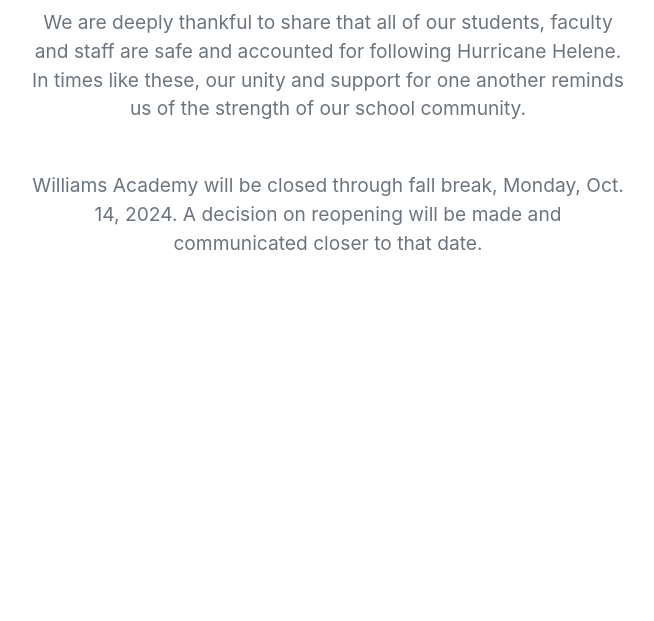
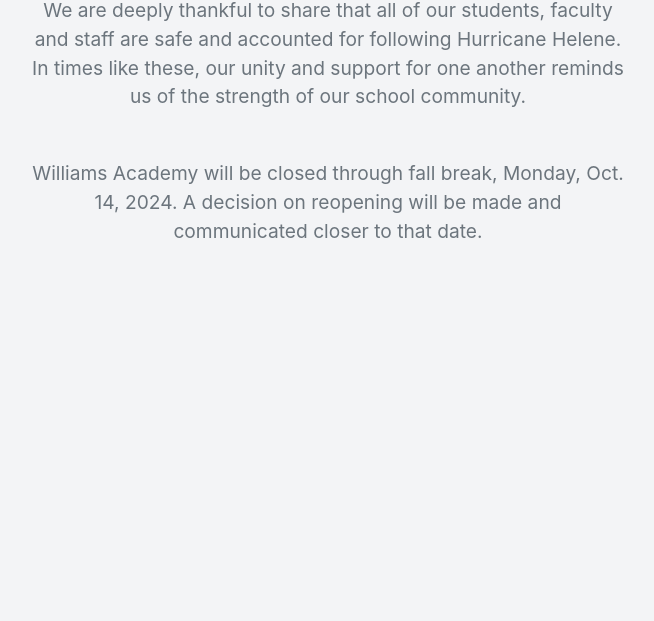
Before and after one commit to benholtsclaw/benholtsclaw.github.io, a plain HTML site: page index.html in a window 1280 px wide. Shown: the part 179-800 px from the top of the page, without its empty margins (312-966 px from the left). Drawn offline with nearby package versions, Linux system fonts and the light colour scheme.

```diff
--- a/index.html
+++ b/index.html
@@ -8,7 +8,7 @@
     <title>Williams Academy</title>
 
   </head>
-  <body>
+  <body style="background-color: #F3F4F6;">
     <main>
         <div class="container">
 
```
Also changed, not shown: WA_logo.png.
